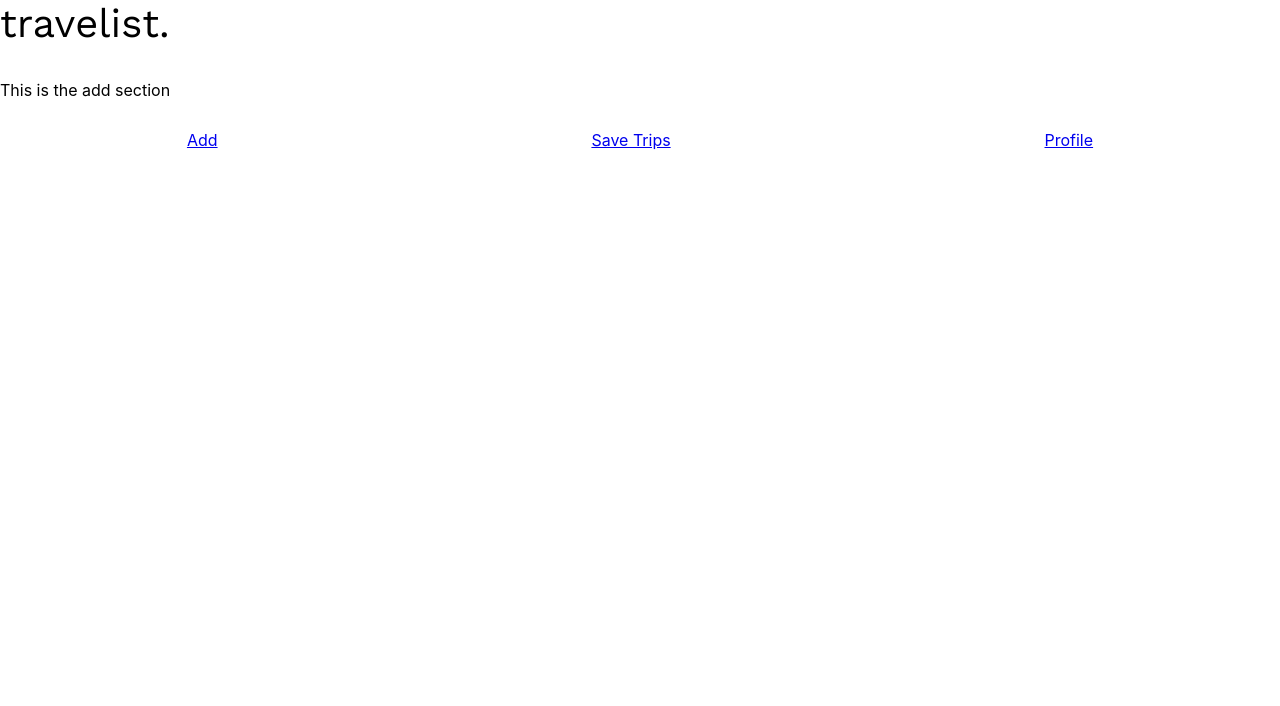
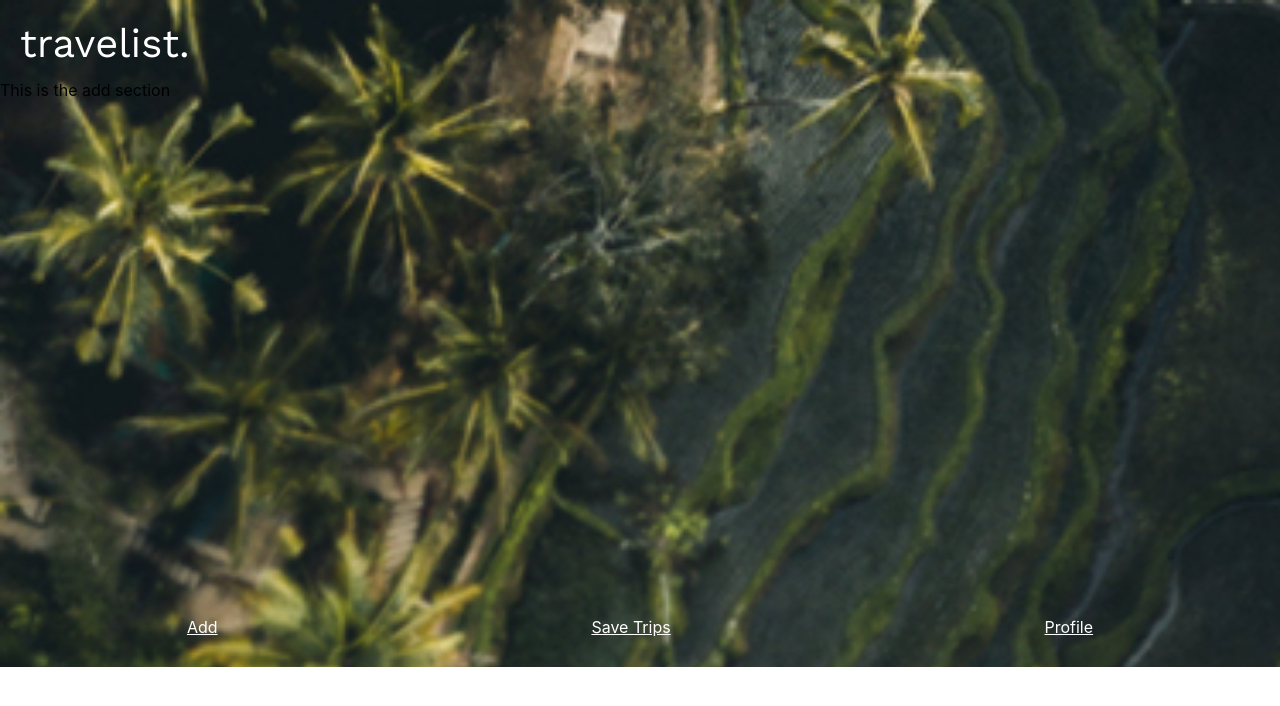
Before and after one commit to yvlange/capstone-travelist, a React (Create React App) app: page /add in a window 1280 px wide. Shown: the top 706 px of the page. Built offline with nearby package versions, Linux system fonts and the light colour scheme.

Commit message:
Add background picture

```diff
--- a/public/index.html
+++ b/public/index.html
@@ -33,6 +33,7 @@
   </head>
   <body>
     <noscript>You need to enable JavaScript to run this app.</noscript>
+
     <div id="root"></div>
     <!--
       This HTML file is a template.
--- a/src/App.css
+++ b/src/App.css
@@ -9,13 +9,17 @@
 .App {
   text-align: left;
   display: grid;
-  grid-template-rows: [header] 80px [main] auto [footer] 80px;
+  grid-template-rows: [header] 80px [main] 507px [footer] 80px;
+  background-image: url("./images/background.png");
+  background-size: cover;
 }
 
 .Header {
   font-family: "Work Sans", sans-serif;
   font-size: 40px;
   grid-row: header;
+  color: #ffff;
+  margin: 20px;
 }
 
 .Main {
@@ -27,4 +31,5 @@
   display: flex;
   justify-content: space-around;
   align-items: center;
+  position: sticky;
 }
--- a/src/App.js
+++ b/src/App.js
@@ -9,6 +9,7 @@ function App() {
   return (
     <Router>
       <div className="App">
+        {/* <div className="container"> */}
         <header className="Header">travelist.</header>
         <main className="Main">
           <Switch>
@@ -27,6 +28,7 @@ function App() {
           <Navigation />
         </footer>
       </div>
+      {/* </div> */}
     </Router>
   );
 }
--- a/src/components/Navigation.css
+++ b/src/components/Navigation.css
@@ -3,3 +3,7 @@
   justify-content: space-around;
   flex-grow: 1;
 }
+
+a {
+  color: #ffff;
+}
```
Also changed, not shown: src/images/background.png (added).
